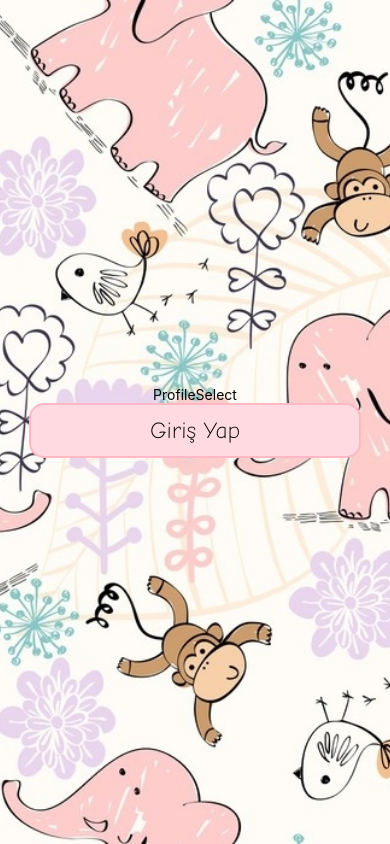
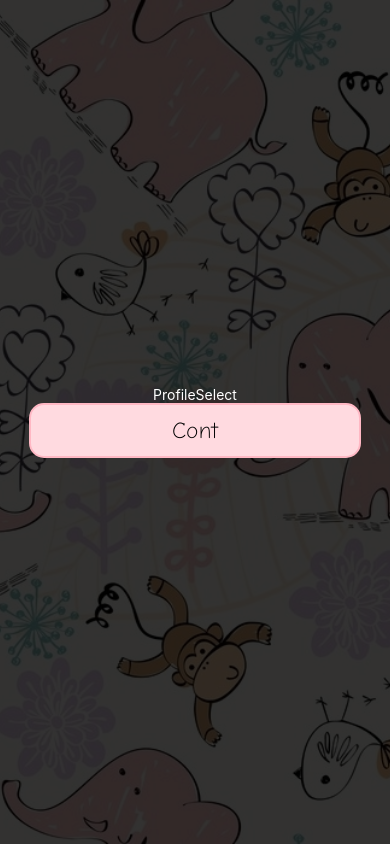
Before and after one commit to clb-alper/Project01, a React Native app: screen /ProfileSelect in a window 390 px wide. Built offline with nearby package versions, Linux system fonts and the light colour scheme.

Commit message:
Background Darken Update on ProfileSelect.js

```diff
--- a/components/ProfileSelect.js
+++ b/components/ProfileSelect.js
@@ -40,14 +40,16 @@ const ProfileSelect = ({ navigation }) => {
     };
 
     return (
-        <View style={styles.container} onLayout={onLayoutRootView}>
+        <View style={styles.profileSelectContainer} onLayout={onLayoutRootView}>
             <StatusBar style="auto" />
-            <ImageBackground source={require('../assets/images/loginbghd.jpg')} style={styles.backgroundImage} />
-            <View style={styles.backgroundDarkener}></View>
-            <Text>ProfileSelect</Text>
-            <TouchableHighlight {...touchPropsLoginButton} style={styles.loginButton}>
-                <Text style={styles.loginButtonText}>{"Giriş Yap"}</Text>
-            </TouchableHighlight>
+            <ImageBackground source={require('../assets/images/loginbghd.jpg')} style={styles.backgroundImage}>
+                <View style={styles.profileSelectChildContainer}>
+                    <Text style={{color: colors.white}}>ProfileSelect</Text>
+                    <TouchableHighlight {...touchPropsLoginButton} style={styles.loginButton}>
+                        <Text style={styles.loginButtonText}>{"Cont"}</Text>
+                    </TouchableHighlight>
+                </View>
+            </ImageBackground>
         </View>
     )
 }
@@ -55,21 +57,28 @@ const ProfileSelect = ({ navigation }) => {
 export default ProfileSelect
 
 const styles = StyleSheet.create({
-    container: {
+    profileSelectContainer: {
         flex: 1,
         alignItems: 'center',
         justifyContent: 'center',
+    },
+
+    profileSelectChildContainer: {
+        flex: 1,
+        alignItems: 'center',
+        justifyContent: 'center',
+        backgroundColor: 'rgba(0,0,0,0.8)'
     },
 
     backgroundImage: {
         position: 'absolute',
         width: widthOfScreen,
         height: heightOfScreen,
+
     },
 
     backgroundDarkener: {
-        color: 'red'
-
+        backgroundColor: 'red',
     },
 
     loginButton: {
```
